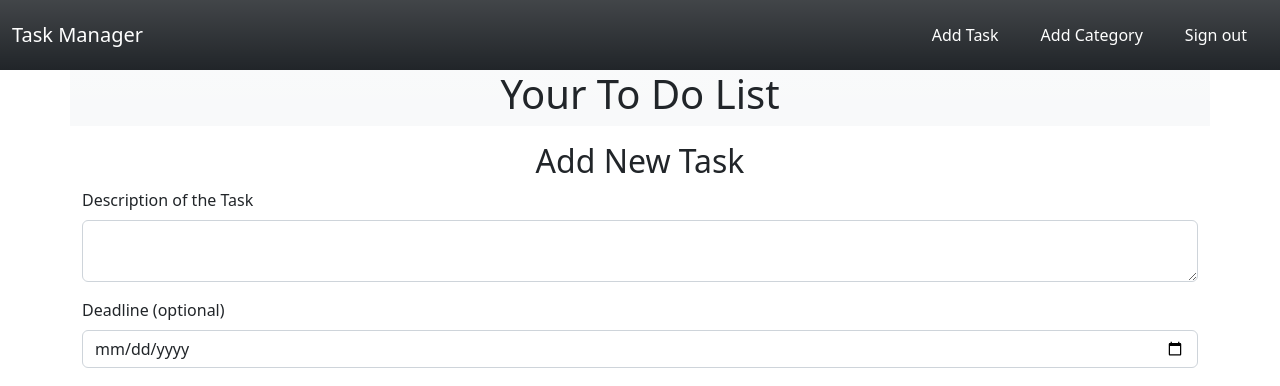
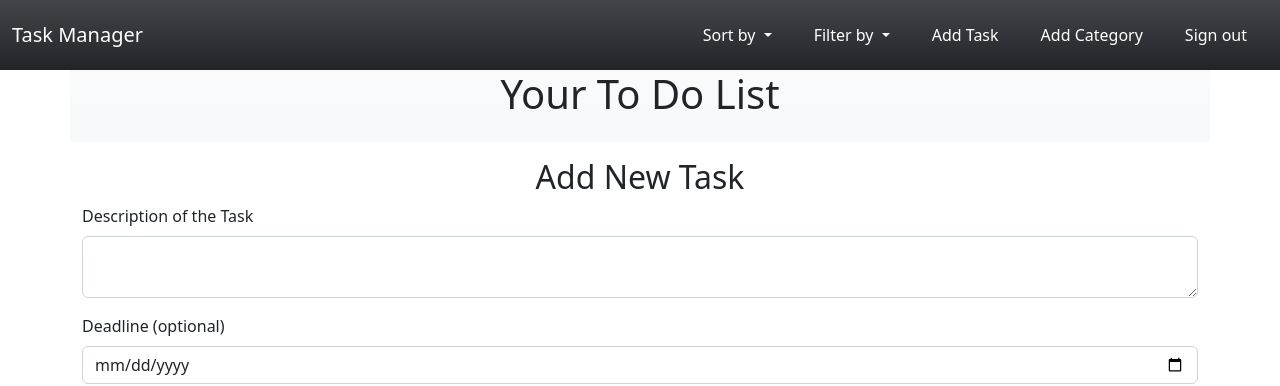
Before and after one commit to ErykKnesz/TaskManager, a Flask app: page / in a window 1280 px wide. Shown: the top 386 px of the page. Run offline with Flask 2, Linux system fonts and the light colour scheme; the visitor is signed in with stand-in values (Sample User, id 1); data comes from the database, SQL or seed files in the repository; both versions use the stored data as it was after the commit; data that the repository does not hold is empty.

Commit message:
add filtering and sorting

```diff
--- a/todo/forms.py
+++ b/todo/forms.py
@@ -5,10 +5,16 @@ from wtforms import (StringField, TextAreaField, PasswordField, SubmitField,
 from wtforms.validators import DataRequired, Email, Optional
 
 
-def get_categories():
+def get_categories(current=None):
     try:
-        choices = [(category.id, category.name)
-                   for category in current_user.categories]
+        if current:
+            choices = [(category.id, category.name)
+                       for category in current_user.categories
+                       if category.id != current.id]
+            choices = [(current.id, current.name)] + choices
+        else:
+            choices = [(category.id, category.name)
+                       for category in current_user.categories]
         choices.append((0, ""))
         return choices
     except AttributeError:
--- a/todo/routes.py
+++ b/todo/routes.py
@@ -28,7 +28,7 @@ def register():
                                            method='pbkdf2:sha256',
                                            salt_length=8)
         if User.query.filter_by(email=form.data['email']).first():
-            flash('This email address is already used')
+            flash('This email address is already used', "info")
             return redirect(url_for('login'))
         try:
             user = User(
@@ -38,8 +38,8 @@ def register():
             db.session.add(user)
             db.session.commit()
         except IntegrityError:
-            flash('Unexpected Error. Please try again.')
-        flash('New User Created!')
+            flash('Unexpected Error. Please try again.', "info")
+        flash('New User Created!', "success")
         return redirect(url_for("home"))
     return render_template("register.html", form=form)
 
@@ -54,9 +54,9 @@ def login():
                 if check_password_hash(user.password, form.data["password"]):
                     login_user(user)
                     return redirect(url_for('home'))
-                flash('Wrong password.')
+                flash('Wrong password.', "info")
                 return redirect(url_for('login'))
-            flash('Email address not found.')
+            flash('Email address not found.', "info")
             return redirect(url_for('login'))
     return render_template("login.html", form=form)
 
@@ -71,9 +71,27 @@ def logout():
 @app.route("/")
 def home():
     tasks = db.session.query(ToDo).filter_by(
-        user_id=current_user.get_id()).order_by(
-         ToDo.category_id
-    )
+        user_id=current_user.get_id())
+    if 'sort' in request.args.keys():
+        if request.args['sort'] == 'deadline':
+            tasks = tasks.order_by(ToDo.deadline.desc())
+        elif request.args['sort'] == 'create_date':
+            tasks = tasks.order_by(ToDo.create_date.desc())
+        elif request.args['sort'] == 'completed':
+            tasks = tasks.order_by(ToDo.is_completed.desc())
+        elif request.args['sort'] == 'not completed':
+            tasks = tasks.order_by(ToDo.is_completed.asc())
+    elif 'filter' in request.args.keys():
+        if request.args['filter'] == 'deadline':
+            tasks = tasks.filter_by(deadline=date.today())
+        elif request.args['filter'] == 'create_date':
+            tasks = tasks.filter_by(create_date=date.today())
+        elif request.args['filter'] == 'completed':
+            tasks = tasks.filter_by(is_completed=True)
+        elif request.args['filter'] == 'not completed':
+            tasks = tasks.filter_by(is_completed=False)
+    else:
+        tasks = tasks.order_by(ToDo.category_id)
     task_form = CreateTaskForm()
     task_form.category.choices = get_categories()
     category_form = CreateCategoryForm()
@@ -114,13 +132,15 @@ def delete_task(task_id):
 def update_task(task_id):
     task = db.session.query(ToDo).get(task_id)
     form = CreateTaskForm()
-    form.category.choices = get_categories()
+    form.category.choices = get_categories(task.category)
     if request.method == "POST":
         if form.validate_on_submit():
             form.populate_obj(task)
             db.session.commit()
             flash("Task Updated!", "success")
         return redirect(url_for("home"))
+    form.deadline.data = task.deadline
+    form.category.data = task.category
     form.description.data = task.description
     return render_template("edit_task.html",
                            task_form=form,
--- a/todo/templates/home.html
+++ b/todo/templates/home.html
@@ -10,6 +10,8 @@
         <div class="text-center">
             <h1>Your To Do List</h1>
         </div>
+    </div>
+    <div class="row mt-3">
         {% for task in tasks %}
         <div class="col-lg-3 col-md-6 mb-4">
             <div class="card" style="width: 18rem;">
@@ -34,7 +36,6 @@
     {% endfor %}
     </div>
 </div>
-
 <!-- Task Form -->
 <div class="container mt-3">
     <div class="container text-center">
--- a/todo/templates/index.html
+++ b/todo/templates/index.html
@@ -16,6 +16,28 @@
         <div class="collapse navbar-collapse justify-content-end" id="navbarSupportedContent">
           <ul class="navbar-nav">
             {% if current_user.is_authenticated %}
+            <li class="nav-item dropdown btn">
+              <a class="nav-link dropdown-toggle text-white" href="#" id="navbarDropdown" role="button" data-bs-toggle="dropdown" aria-expanded="false">
+                Sort by
+              </a>
+              <ul class="dropdown-menu" aria-labelledby="navbarDropdown">
+                <li><a class="dropdown-item" href="{{ url_for('home', sort='deadline') }}">Deadline</a></li>
+                <li><a class="dropdown-item" href="{{ url_for('home', sort='create_date') }}">Creation date</a></li>
+                <li><a class="dropdown-item" href="{{ url_for('home', sort='completed') }}">Completed</a></li>
+                <li><a class="dropdown-item" href="{{ url_for('home', sort='not completed') }}">Not Completed</a></li>
+              </ul>
+            </li>
+            <li class="nav-item dropdown btn">
+              <a class="nav-link dropdown-toggle text-white" href="#" id="navbarDropdown" role="button" data-bs-toggle="dropdown" aria-expanded="false">
+                Filter by
+              </a>
+              <ul class="dropdown-menu" aria-labelledby="navbarDropdown">
+                <li><a class="dropdown-item" href="{{ url_for('home', filter='deadline') }}">Deadline Today</a></li>
+                <li><a class="dropdown-item" href="{{ url_for('home', filter='create_date') }}">Created Today</a></li>
+                <li><a class="dropdown-item" href="{{ url_for('home', filter='completed') }}">Completed</a></li>
+                <li><a class="dropdown-item" href="{{ url_for('home', filter='not completed') }}">Not Completed</a></li>
+              </ul>
+            </li>
             <li class="nav-item">
               <button type="button" class="btn">
                 <a class="nav-link text-white " aria-current="page" href="{{ url_for('add_task') }}">Add Task</a>
```
Also changed, not shown: todo.db.
